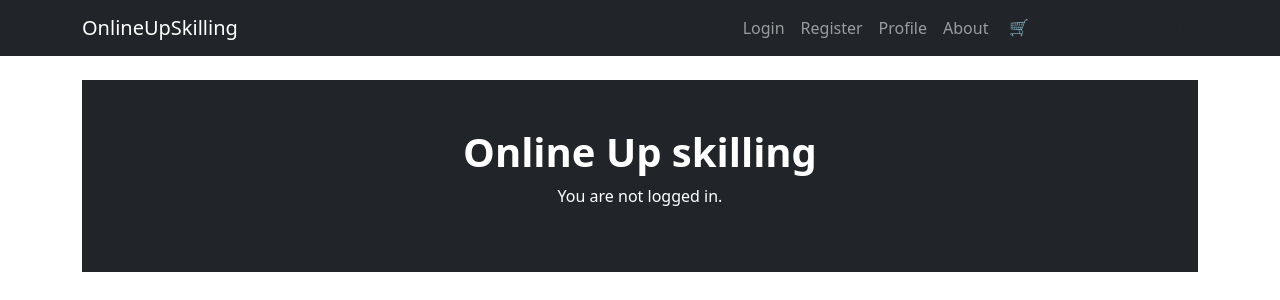
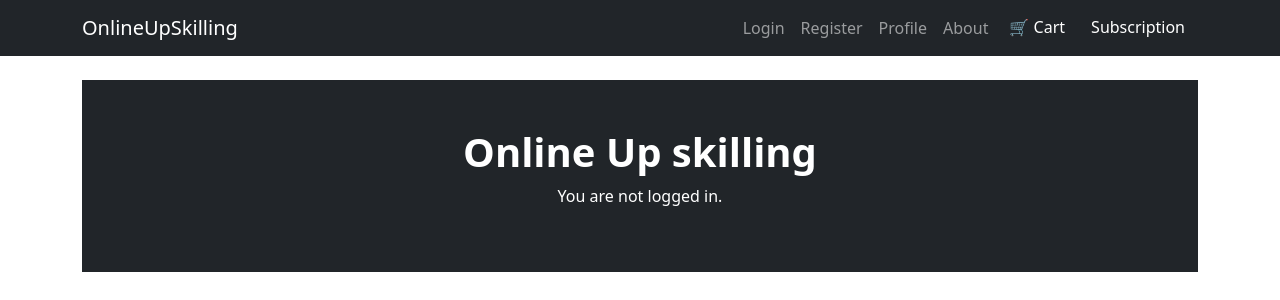
Before and after one commit to rakhikhinder/OnlineUpskilling, a Django app: page / in a window 1280 px wide. Shown: the top 300 px of the page. Run offline with Django 5.2, Linux system fonts and the light colour scheme; data comes from the database, SQL or seed files in the repository; both versions use the stored data as it was after the commit.

Commit message:
subscription

```diff
--- a/crudapi/templates/base.html
+++ b/crudapi/templates/base.html
@@ -22,8 +22,8 @@
                 {% endif %}
                 <a class="nav-link" href="{% url 'profile_complete' %}">Profile</a>
                 <li class="nav-item"><a class="nav-link" href="#">About</a></li>
-                <a class="btn btn-outline-dark hover:white" href="#">🛒 Cart</a>
-                <a class="btn btn-outline-dark hover:white" href="{% url 'subscribe'%}"> Subscription </a>
+                <a class="btn btn-outline-dark text-white" href="#">🛒 Cart</a>
+                <a class="btn btn-outline-dark text-white" href="{% url 'subscribe'%}"> Subscription </a>
             </div>
         </div>
     </nav>
```
Also changed, not shown: Mydatabase.sqlite3, crudapi/migrations/0003_subscription.py (added).
